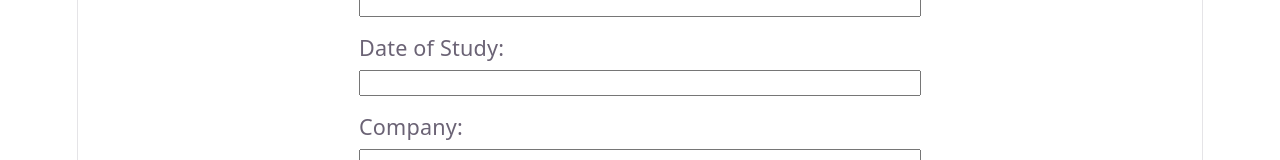
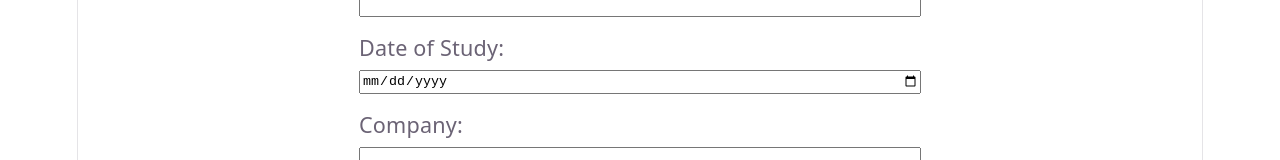
Before and after one commit to ryanstokes21/cv-application-project, a React (Vite) app: page / in a window 1280 px wide. Shown: the part 451-611 px from the top of the page. Built offline with nearby package versions, Linux system fonts and the light colour scheme.

Commit message:
add form data setter

```diff
--- a/src/components/Form.jsx
+++ b/src/components/Form.jsx
@@ -1,34 +1,57 @@
-export default function Form({ setEditMode }) {
+export default function Form({ setEditMode, setFormData }) {
   function handleSubmit(e) {
     e.preventDefault();
+    const data = new FormData(e.currentTarget);
+    const formData = Object.fromEntries(data);
+    setFormData(formData);
     setEditMode(false);
   }
 
   return (
     <section className="form">
-      <form>
+      <form onSubmit={handleSubmit}>
         <section className="general-info">
-          <Input type="text" id="fname" label="First Name:" />
-          <Input type="text" id="lname" label="Last Name:" />
-          <Input type="tel" id="phone" label="Phone:" />
+          <Input type="text" id="fname" name="firstName" label="First Name:" />
+          <Input type="text" id="lname" name="lastName" label="Last Name:" />
+          <Input type="tel" id="phone" name="phone" label="Phone:" />
         </section>
 
         <section className="education">
-          <Input type="text" id="school" label="School:" />
-          <Input type="text" id="title" label="Title 0f Study:" />
-          <Input type="text" id="date" label="Date of Study:" />
+          <Input type="text" id="school" name="school" label="School:" />
+          <Input
+            type="text"
+            id="title"
+            name="title-of-study"
+            label="Title 0f Study:"
+          />
+          <Input
+            type="date"
+            id="date"
+            name="date-of-study"
+            label="Date of Study:"
+          />
         </section>
 
         <section className="experience">
-          <Input type="text" id="company" label="Company:" />
-          <Input type="text" id="position" label="Position:" />
-          <Input type="text" id="responsibilities" label="Responsibilities:" />
-          <Input type="date" id="date-from" label="Date From:" />
-          <Input type="date" id="date-to" label="Date To:" />
+          <Input type="text" id="company" name="company" label="Company:" />
+          <Input type="text" id="position" name="position" label="Position:" />
+          <Input
+            type="text"
+            id="responsibilities"
+            name="responsibilities"
+            label="Responsibilities:"
+          />
+          <Input
+            type="date"
+            id="date-from"
+            name="dateFrom"
+            label="Date From:"
+          />
+          <Input type="date" id="date-to" name="dateTo" label="Date To:" />
         </section>
 
         <section className="action">
-          <button className="primary-btn" onClick={handleSubmit}>
+          <button className="primary-btn" type="submit">
             Submit
           </button>
         </section>
@@ -37,11 +60,11 @@ export default function Form({ setEditMode }) {
   );
 }
 
-function Input({ type, id, label }) {
+function Input({ type, id, label, name }) {
   return (
     <div className="form-group">
       <label htmlFor={id}>{label}</label>
-      <input type={type} id={id} />
+      <input type={type} id={id} name={name} />
     </div>
   );
 }
```
